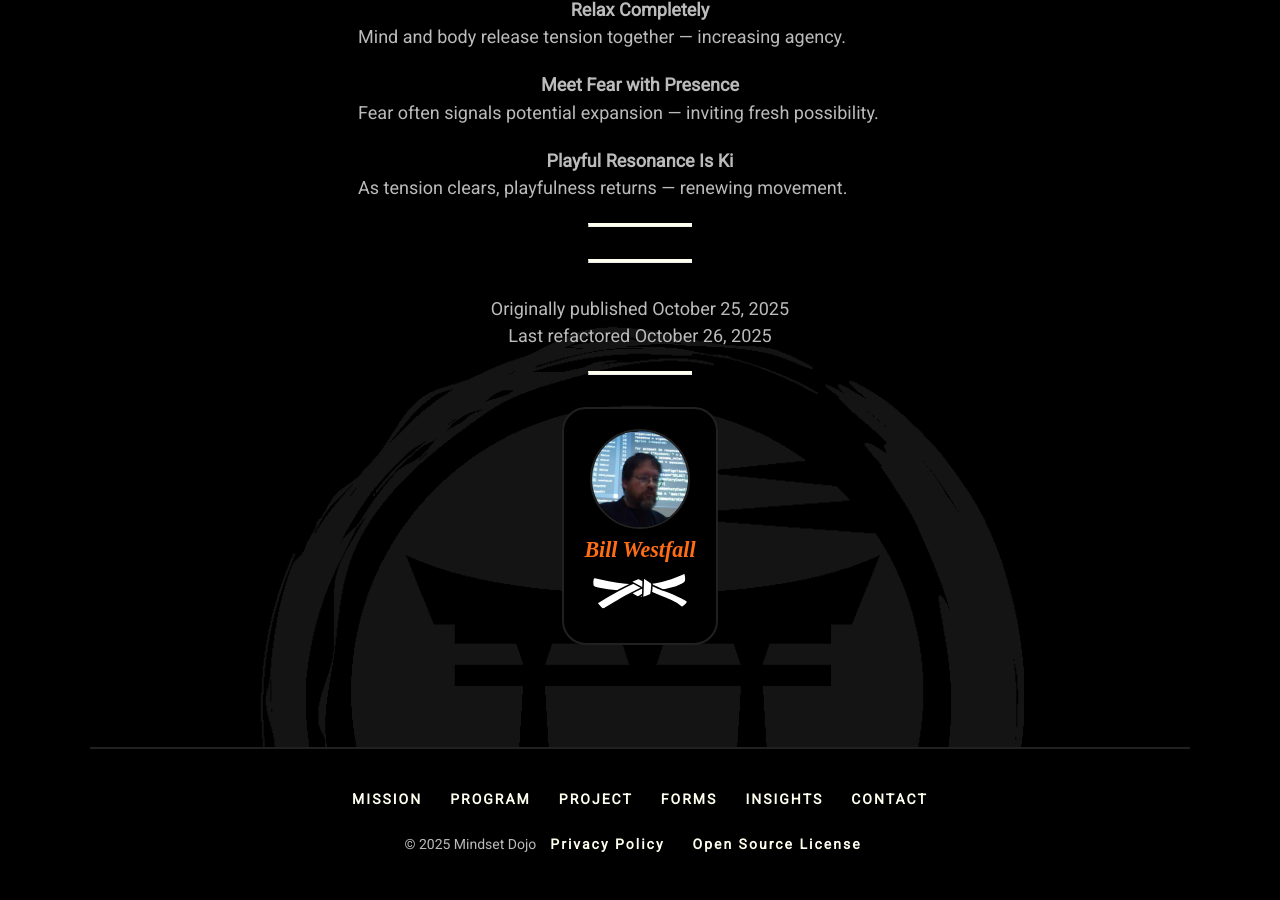
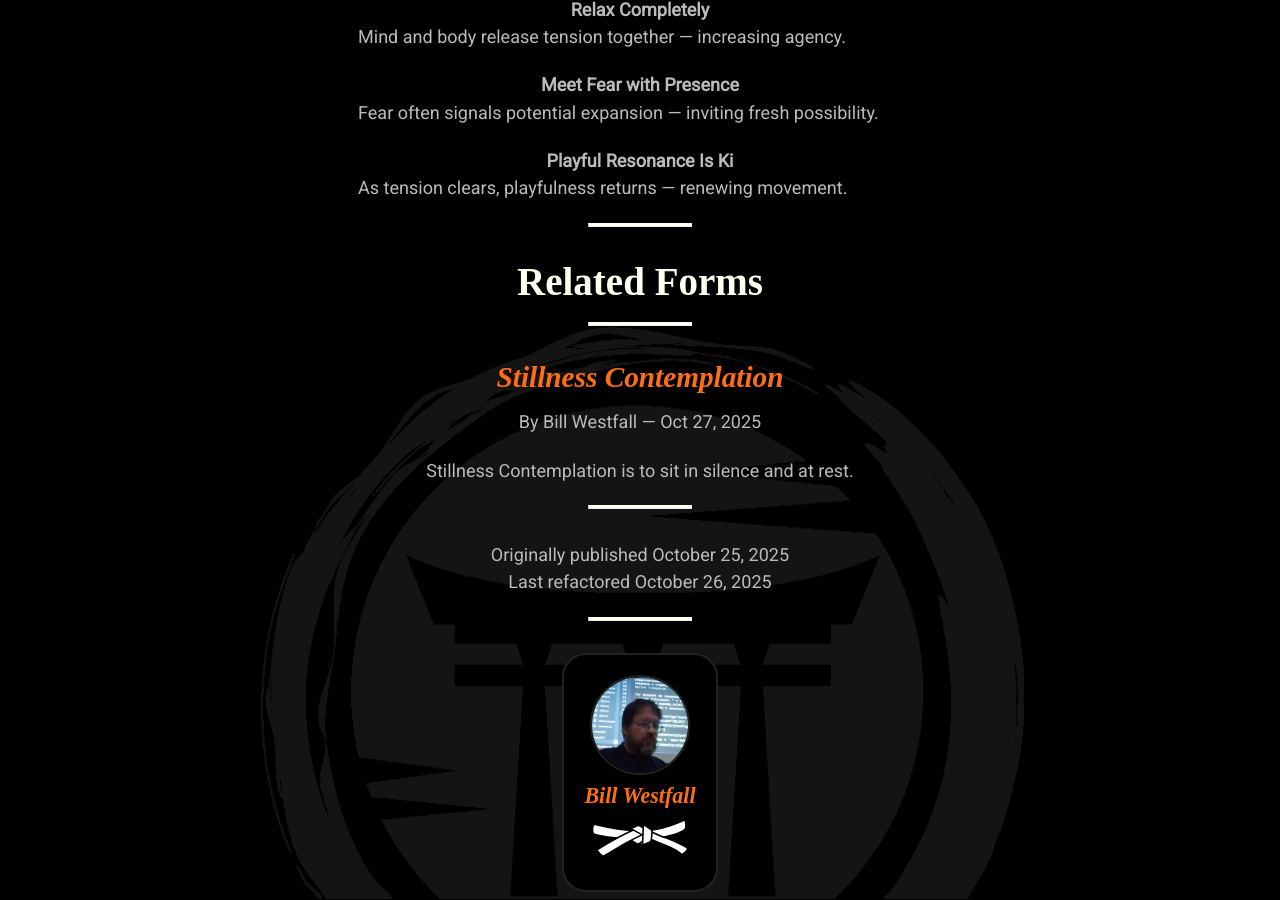
Before and after one commit to mindset-dojo/mindset-dojo.github.io, a Jekyll site: the page built from _insights/2025-10-25-shakespeare-and-metaphor.md, in a window 1280 px wide and 900 px high, scrolled down 1618 px. Built offline with Jekyll 4.4.1, drawn with Linux system fonts in a browser that asks for light colours; some web fonts are replaced.

Commit message:
Update form

```diff
--- a/_insights/2025-10-25-shakespeare-and-metaphor.md
+++ b/_insights/2025-10-25-shakespeare-and-metaphor.md
@@ -7,6 +7,7 @@ refactored_date: 2025-10-26
 authors:
   - bill-westfall
 forms:
+  - stillness-contemplation
 principles:
   - relax
   - meet
```
